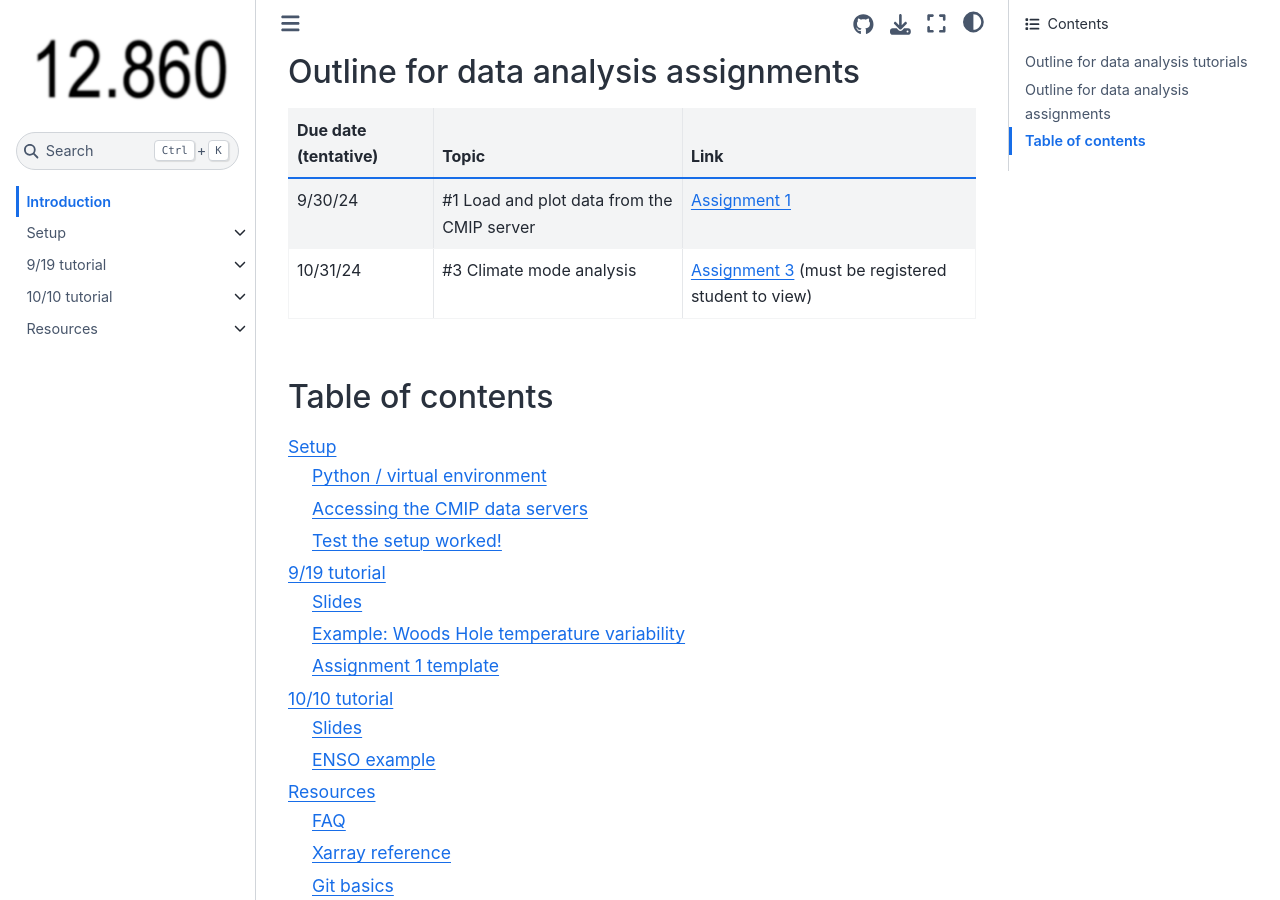
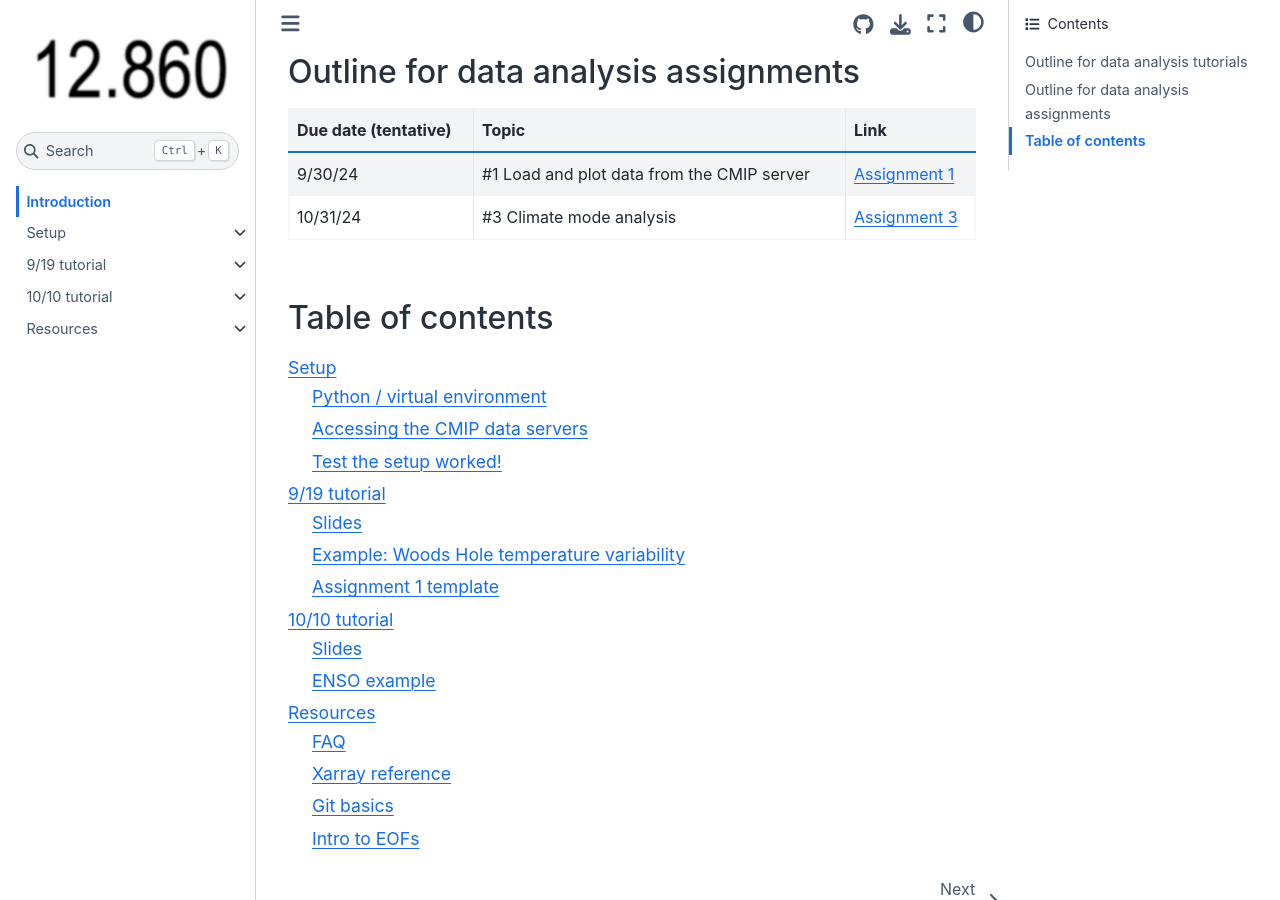
Before and after one commit to ktcarr/12860-tutorial, a Jupyter Book: the page built from docs/pages/intro.md, in a window 1280 px wide and 900 px high, scrolled down 546 px. Built offline with Jupyter Book 1.0.4 settings and Sphinx 7.4.7 and the Sphinx Book theme 1.1.4, drawn with Linux system fonts in a browser that asks for light colours; pages that are not in the unit, such as notebooks, are missing from menus.

Commit message:
remove note about registering

````diff
--- a/docs/pages/intro.md
+++ b/docs/pages/intro.md
@@ -13,7 +13,7 @@ Date | Topic | Link
 Due date (tentative) | Topic | Link
 -- | -- | --
 9/30/24 | #1 Load and plot data from the CMIP server | [Assignment 1](assignments/assignment1.md)
-10/31/24 | #3 Climate mode analysis | [Assignment 3](https://canvas.mit.edu/courses/28896/files/4638875?module_item_id=1188966) (must be registered student to view)
+10/31/24 | #3 Climate mode analysis | [Assignment 3](https://canvas.mit.edu/courses/28896/files/4638875?module_item_id=1188966)
 
 ## Table of contents
 ```{tableofcontents}
````
